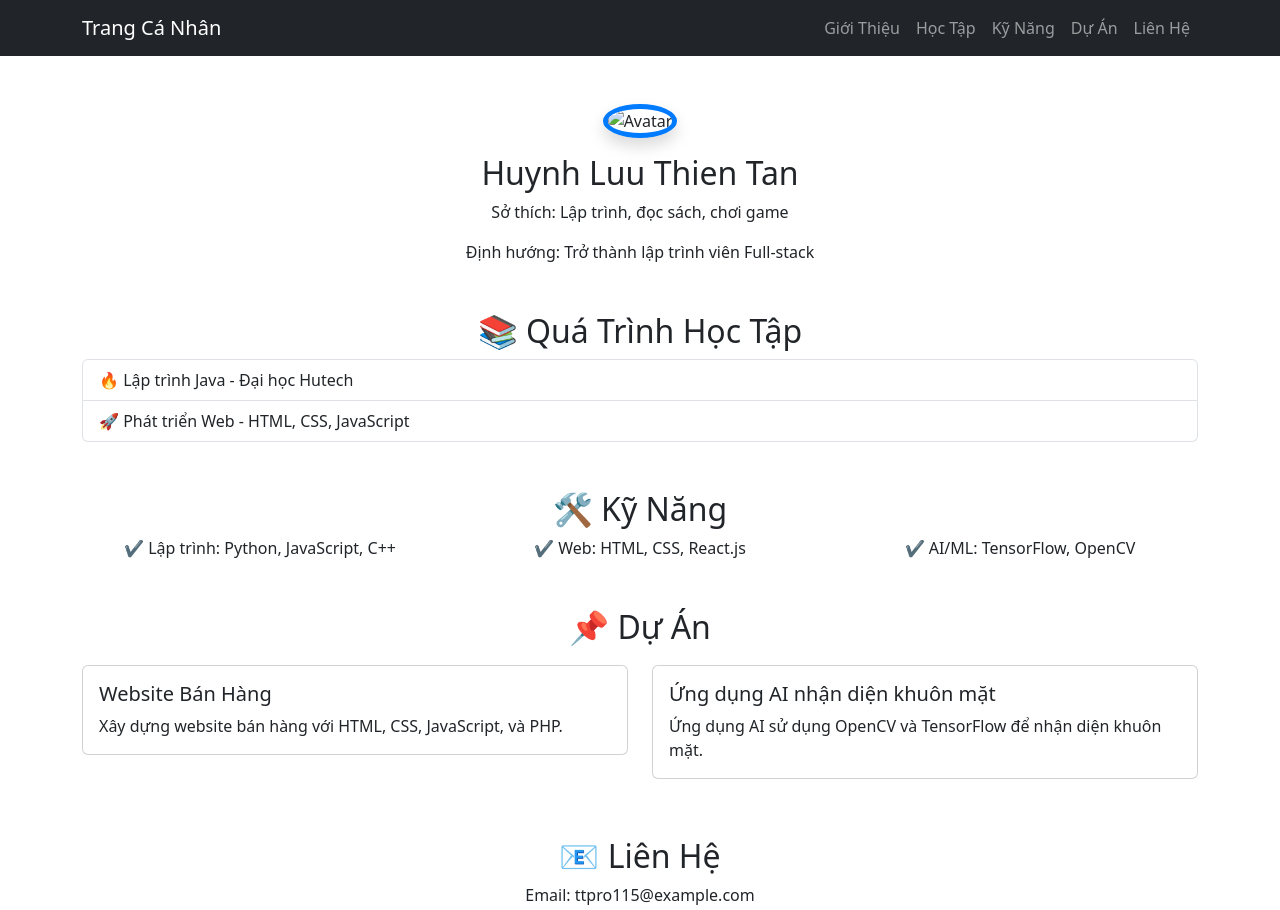
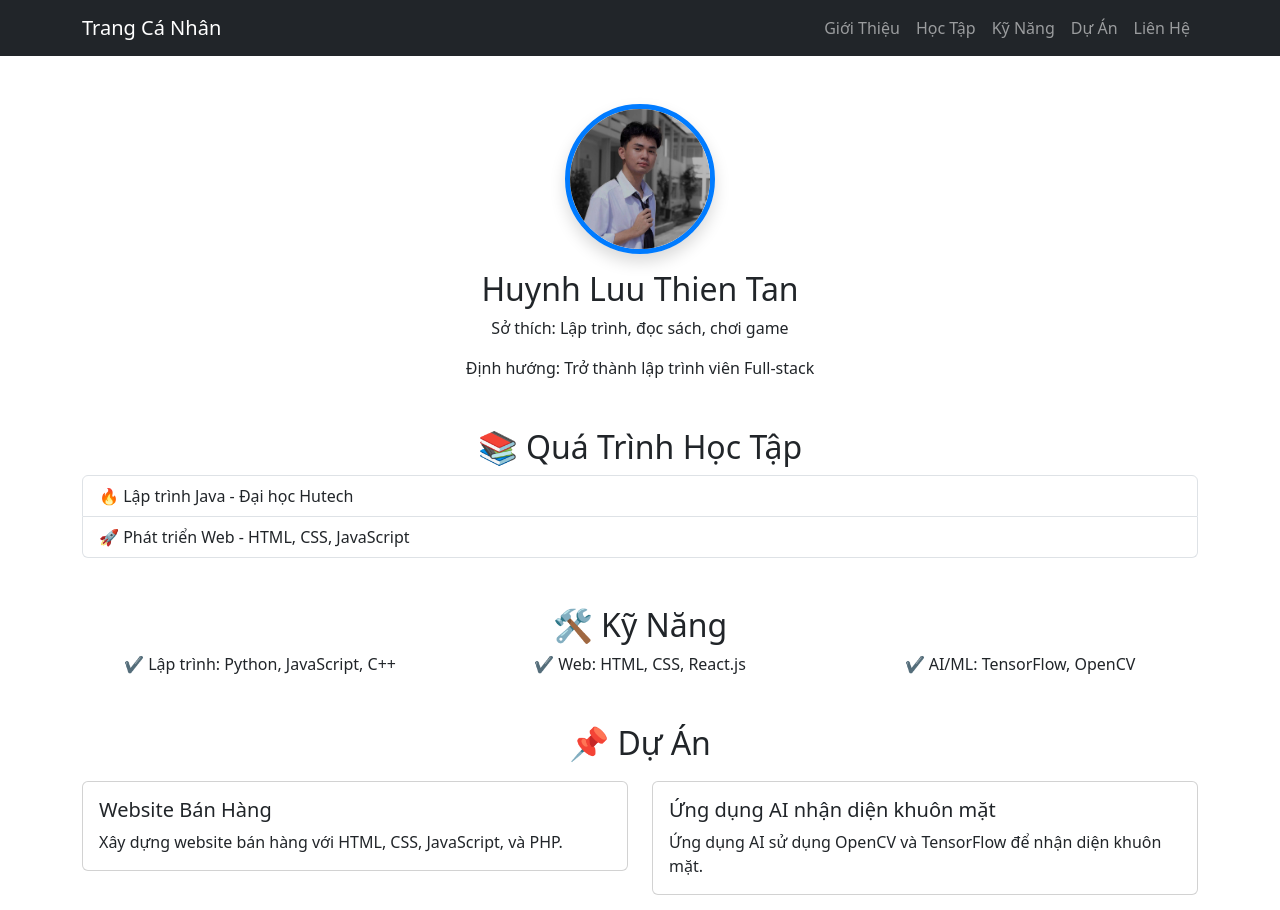
Before and after one commit to beverlymartinezd-design/nhub, a plain HTML site: page students/HuynhLuuThienTan.html in a window 1280 px wide. Shown: the top 910 px of the page. Drawn offline with nearby package versions, Linux system fonts and the light colour scheme.

Commit message:
Update HuynhLuuThienTan.html

```diff
--- a/students/HuynhLuuThienTan.html
+++ b/students/HuynhLuuThienTan.html
@@ -34,7 +34,7 @@
     <section id="about" class="container text-center mt-5">
 
 
-        <img src="/nhom10_ktragiuaki.github.io/assets/images/HuynhLuuThienTan.jpg" class="rounded-circle shadow" width="150" alt="Avatar">
+        <img src="../assets/images/HuynhLuuThienTan.jpg" class="rounded-circle shadow" width="150" alt="Avatar">
         <h2 class="mt-3">Huynh Luu Thien Tan</h2>
         <p>Sở thích: Lập trình, đọc sách, chơi game</p>
         <p>Định hướng: Trở thành lập trình viên Full-stack</p>
```
